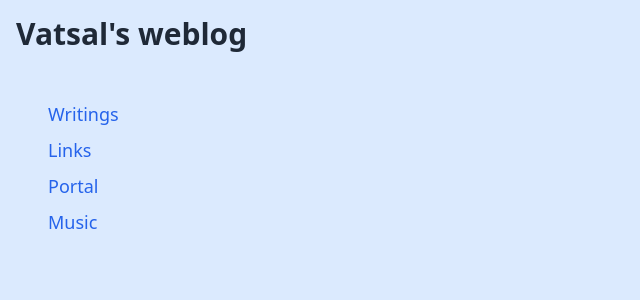
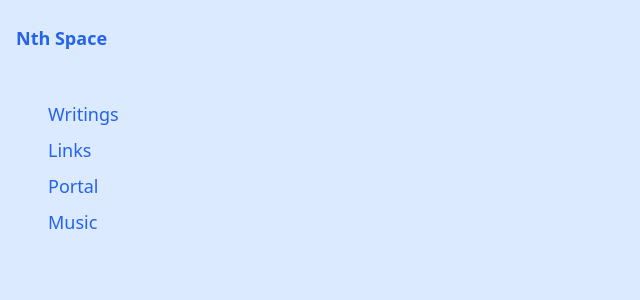
Before and after one commit to rdbcasillas/weblog, a Vue app: page / in a window 1280 px wide. Shown: the top 300 px of the page, without its empty margins (0-640 px from the left). Built offline with nearby package versions, Linux system fonts and the light colour scheme.

Commit message:
updated name and readme

```diff
--- a/index.html
+++ b/index.html
@@ -2,9 +2,9 @@
 <html lang="en">
   <head>
     <meta charset="UTF-8" />
-    <link rel="icon" type="image/svg+xml" href="/vite.svg" />
+    <link rel="icon" type="image/svg+xml" href="/logo.png" />
     <meta name="viewport" content="width=device-width, initial-scale=1.0" />
-    <title>Vite + Vue</title>
+    <title>Nth Space</title>
   </head>
   <body>
     <div id="app"></div>
--- a/src/App.vue
+++ b/src/App.vue
@@ -1,7 +1,11 @@
 <template>
   <div class="min-h-screen bg-blue-100 p-4">
     <header class="flex justify-between items-center mb-4">
-      <h1 class="text-3xl font-bold text-gray-800">Vatsal's weblog</h1>
+      <h1 class="text-3xl font-bold text-gray-800">
+        <router-link to="/" class="text-lg text-blue-600 hover:underline"
+          >Nth Space</router-link
+        >
+      </h1>
     </header>
     <router-view />
   </div>
--- a/src/views/MarkdownView.vue
+++ b/src/views/MarkdownView.vue
@@ -37,9 +37,9 @@ onMounted(async () => {
 
 <style>
 .prose {
-  max-width: 65ch;
+  max-width: 100%;
   margin: auto;
-  padding: 2rem;
+  padding: 1rem;
   font-family: sans-serif;
   line-height: 1.6;
 }
```
Also changed, not shown: public/logo.png (added), 1 other file (tests, documents, lock files or other folders).
